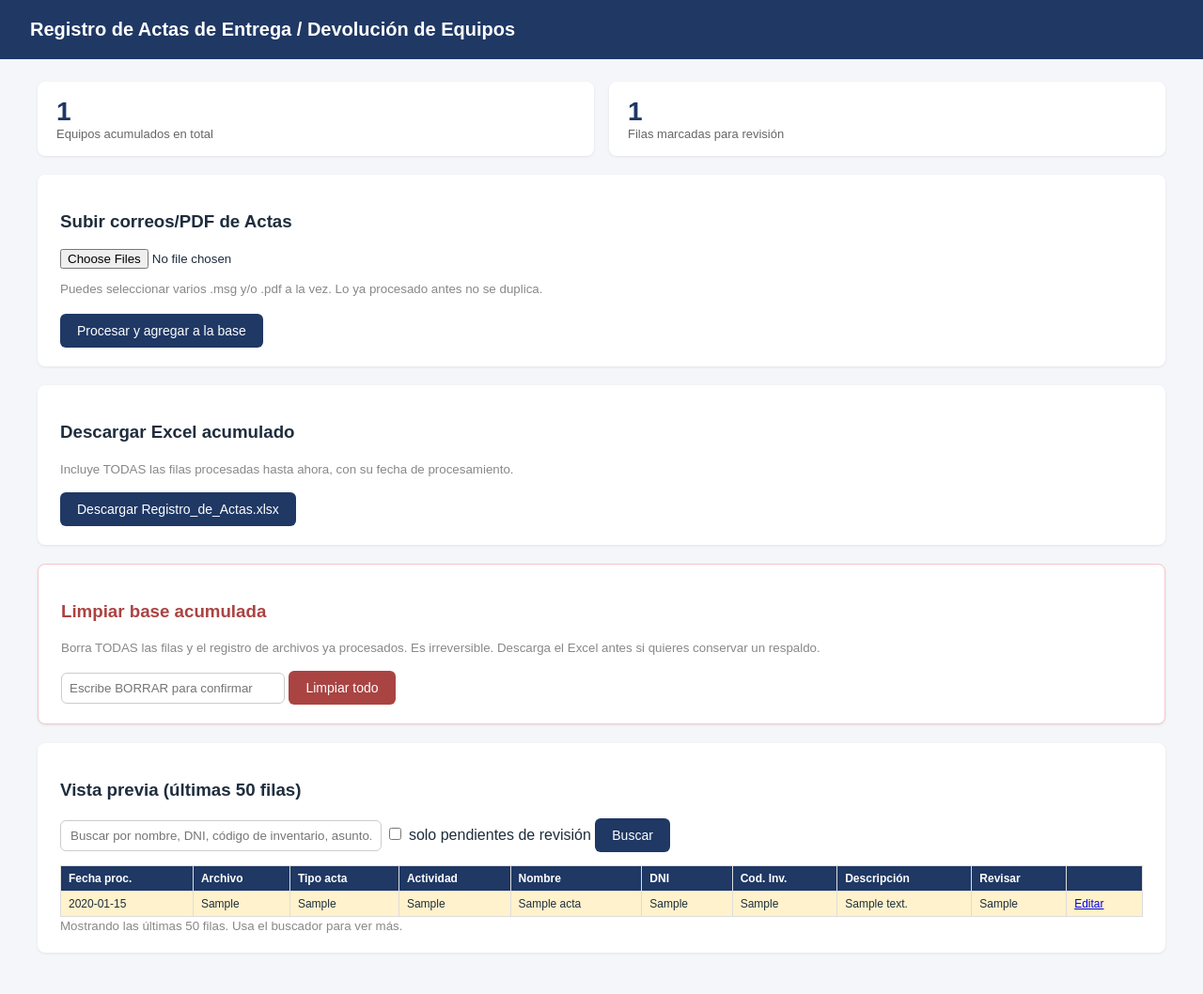
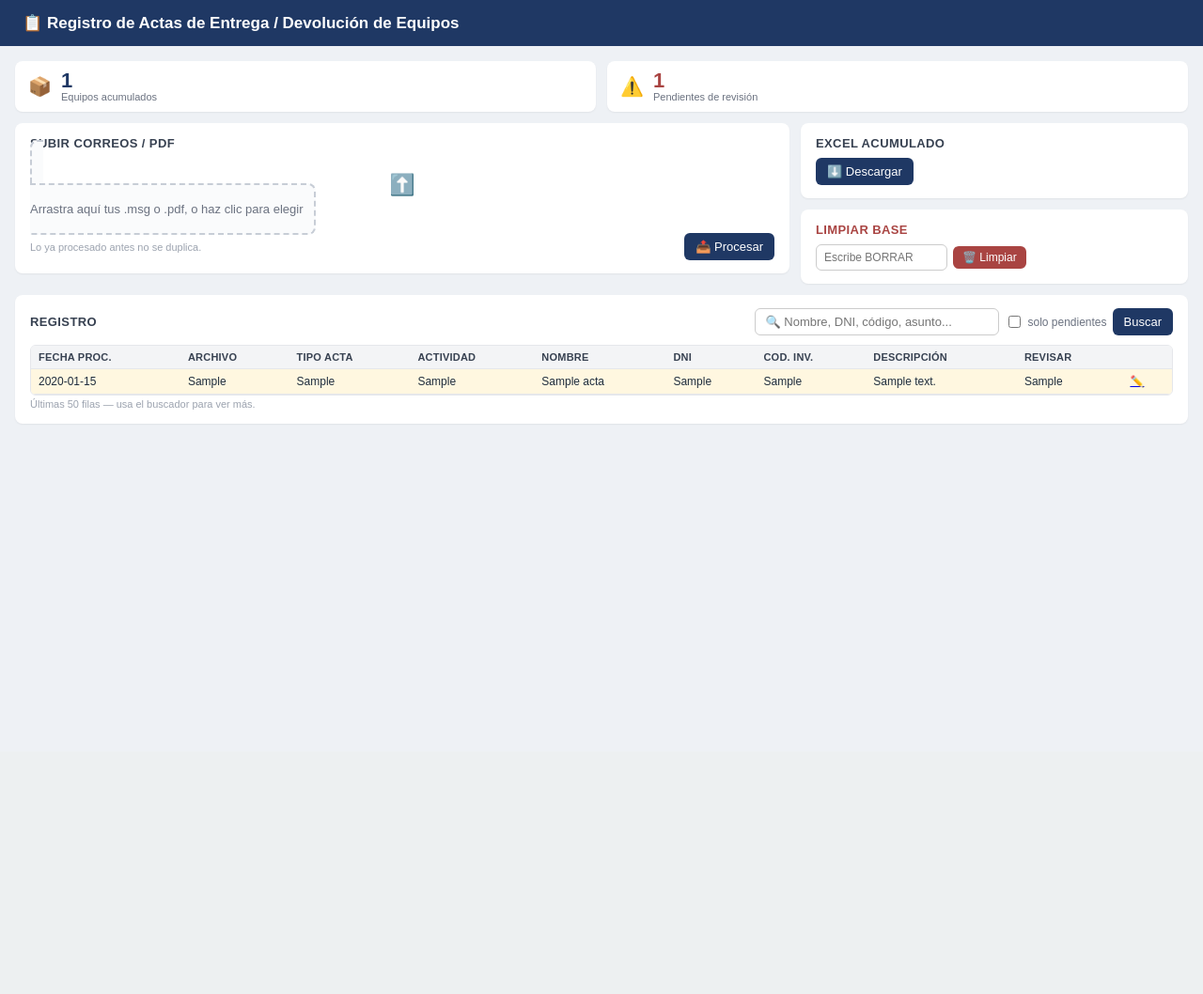
Before and after one commit to paperulogistica/Registro_Actas_OfficeTrack, a Flask app: page / in a window 1280 px wide. Shown: the whole page at 94% size. After the commit the page ends 451 px from the top, so only its background shows below. Run offline with Flask 3, Linux system fonts and the light colour scheme; tables that the repository leaves empty hold one stand-in row (values such as "Sample post").

Commit message:
Rediseña la interfaz: tarjetas compactas, botones con ícono y drag & drop
- Layout más compacto (tarjetas chicas en grilla, menos texto suelto)
- Botones de Limpiar/Descargar/Buscar/Editar como ícono + texto corto
- Zona de subida con arrastrar y soltar (además del selector de archivos
  de siempre), con lista de archivos elegidos antes de procesar
- Tabla con encabezado fijo, hover y mejor contraste para filas marcadas

Co-Authored-By: Claude Sonnet 5 <noreply@anthropic.com>
Claude-Session: https://claude.ai/code/session_01Hk3r5NPydvuDQmTiDoYNCc

```diff
--- a/templates/index.html
+++ b/templates/index.html
@@ -2,40 +2,87 @@
 <html lang="es">
 <head>
 <meta charset="utf-8">
+<meta name="viewport" content="width=device-width, initial-scale=1">
 <title>Registro de Actas de Entrega/Devolución</title>
 <style>
-  body { font-family: Arial, sans-serif; margin: 0; background: #f4f6f9; color: #1f2d3d; }
-  header { background: #1F3864; color: white; padding: 20px 32px; }
-  header h1 { margin: 0; font-size: 20px; }
-  main { padding: 24px 32px; max-width: 1200px; margin: 0 auto; }
-  .card { background: white; border-radius: 8px; padding: 20px 24px; margin-bottom: 20px; box-shadow: 0 1px 3px rgba(0,0,0,.08); }
-  .stats { display: flex; gap: 16px; margin-bottom: 20px; }
-  .stat { flex: 1; background: white; border-radius: 8px; padding: 16px 20px; box-shadow: 0 1px 3px rgba(0,0,0,.08); }
-  .stat .num { font-size: 28px; font-weight: bold; color: #1F3864; }
-  .stat .label { font-size: 13px; color: #666; }
-  input[type=file] { display:block; margin: 12px 0; }
-  button, .btn { background: #1F3864; color: white; border: none; padding: 10px 18px; border-radius: 6px; font-size: 14px; cursor: pointer; text-decoration: none; display: inline-block; }
-  button:hover, .btn:hover { background: #163055; }
+  :root { --blue:#1F3864; --blue-dark:#163055; --red:#a94442; --gray:#6b7280; }
+  * { box-sizing: border-box; }
+  body { font-family: Arial, sans-serif; margin: 0; background: #eef1f5; color: #1f2d3d; font-size: 14px; }
+  header { background: var(--blue); color: white; padding: 14px 24px; }
+  header h1 { margin: 0; font-size: 17px; font-weight: 600; }
+  main { padding: 16px; max-width: 1300px; margin: 0 auto; }
+
+  .row { display: flex; gap: 12px; flex-wrap: wrap; margin-bottom: 12px; }
+  .col { flex: 1; min-width: 260px; }
+
+  .card { background: white; border-radius: 8px; padding: 14px 16px; box-shadow: 0 1px 2px rgba(0,0,0,.06); }
+  .card h3 { margin: 0 0 8px; font-size: 13px; color: #374151; text-transform: uppercase; letter-spacing: .03em; }
+
+  /* tarjetas de estadística, compactas y en línea */
+  .stat-row { display:flex; gap:12px; margin-bottom:12px; }
+  .stat { flex:1; background:white; border-radius:8px; padding:10px 14px; box-shadow:0 1px 2px rgba(0,0,0,.06); display:flex; align-items:center; gap:10px; }
+  .stat .num { font-size: 22px; font-weight: 700; color: var(--blue); line-height:1; }
+  .stat .label { font-size: 11px; color: #6b7280; }
+  .stat.warn .num { color: var(--red); }
+
+  /* zona de arrastrar y soltar */
+  .dropzone {
+    border: 2px dashed #c7cdd6; border-radius: 8px; padding: 18px 12px;
+    text-align: center; color: #6b7280; cursor: pointer; transition: all .15s;
+    background: #fafbfc; font-size: 13px;
+  }
+  .dropzone.dragover { border-color: var(--blue); background: #eef2fb; color: var(--blue); }
+  .dropzone input[type=file] { display:none; }
+  .dropzone .icon { font-size: 22px; display:block; margin-bottom:4px; }
+  .filelist { font-size: 12px; color: #374151; margin-top: 8px; text-align:left; max-height: 70px; overflow-y:auto; }
+
+  /* botones compactos, ícono + texto corto */
+  button, .btn {
+    background: var(--blue); color: white; border: none; padding: 7px 12px; border-radius: 6px;
+    font-size: 13px; cursor: pointer; text-decoration: none; display: inline-flex; align-items:center; gap:6px;
+    white-space: nowrap;
+  }
+  button:hover, .btn:hover { background: var(--blue-dark); }
+  button:disabled { background:#aab3c0; cursor:not-allowed; }
+  .btn.danger { background: var(--red); }
+  .btn.danger:hover { background: #8a3936; }
+  .btn.gray { background: var(--gray); }
+  .btn.gray:hover { background: #4b5563; }
+  .btn.sm { padding: 5px 10px; font-size: 12px; }
+
+  .confirm-inline { display:flex; gap:6px; align-items:center; }
+  .confirm-inline input[type=text] { padding:6px 8px; border-radius:6px; border:1px solid #ccc; width:140px; font-size:12px; }
+
   table { width: 100%; border-collapse: collapse; font-size: 12px; }
-  th, td { border: 1px solid #ddd; padding: 6px 8px; text-align: left; }
-  th { background: #1F3864; color: white; position: sticky; top: 0; }
-  tr.flag { background: #fff2cc; }
-  .flash { padding: 10px 14px; border-radius: 6px; margin-bottom: 8px; font-size: 14px; }
+  th, td { border-bottom: 1px solid #e5e7eb; padding: 6px 8px; text-align: left; }
+  th { background: #f3f4f6; color: #374151; position: sticky; top: 0; font-weight:600; font-size:11px; text-transform:uppercase; letter-spacing:.02em; }
+  tr:hover td { background: #f9fafb; }
+  tr.flag td { background: #fff7e0; }
+  tr.flag:hover td { background: #fdf0c4; }
+  .scroll { overflow-x: auto; max-height: 560px; overflow-y: auto; border:1px solid #e5e7eb; border-radius:6px; }
+
+  .flash { padding: 8px 12px; border-radius: 6px; margin-bottom: 6px; font-size: 13px; }
   .flash.success { background: #d4edda; color: #155724; }
   .flash.error { background: #f8d7da; color: #721c24; }
   .flash.warning { background: #fff3cd; color: #856404; }
   .flash.info { background: #d1ecf1; color: #0c5460; }
-  .scroll { overflow-x: auto; max-height: 520px; overflow-y: auto; }
-  small.muted { color: #888; }
+  #flashes { max-height: 160px; overflow-y: auto; margin-bottom: 12px; }
+
+  .toolbar { display:flex; justify-content: space-between; align-items:center; flex-wrap: wrap; gap:8px; margin-bottom:10px; }
+  .search-form { display:flex; gap:6px; align-items:center; flex-wrap:wrap; }
+  .search-form input[type=text] { padding:6px 10px; border-radius:6px; border:1px solid #ccc; width:260px; font-size:13px; }
+  .search-form label { font-size:12px; color:#6b7280; display:flex; align-items:center; gap:4px; white-space:nowrap; }
+  small.muted { color: #9ca3af; font-size: 11px; }
+  .badge { background:#fff2cc; color:#856404; border-radius:10px; padding:1px 8px; font-size:11px; }
 </style>
 </head>
 <body>
-<header><h1>Registro de Actas de Entrega / Devolución de Equipos</h1></header>
+<header><h1>📋 Registro de Actas de Entrega / Devolución de Equipos</h1></header>
 <main>
 
   {% with messages = get_flashed_messages(with_categories=true) %}
     {% if messages %}
-      <div class="card">
+      <div id="flashes">
         {% for category, message in messages %}
           <div class="flash {{ category }}">{{ message }}</div>
         {% endfor %}
@@ -43,46 +90,56 @@
     {% endif %}
   {% endwith %}
 
-  <div class="stats">
-    <div class="stat"><div class="num">{{ total }}</div><div class="label">Equipos acumulados en total</div></div>
-    <div class="stat"><div class="num">{{ pendientes }}</div><div class="label">Filas marcadas para revisión</div></div>
+  <div class="stat-row">
+    <div class="stat"><span style="font-size:20px;">📦</span><div><div class="num">{{ total }}</div><div class="label">Equipos acumulados</div></div></div>
+    <div class="stat warn"><span style="font-size:20px;">⚠️</span><div><div class="num">{{ pendientes }}</div><div class="label">Pendientes de revisión</div></div></div>
+  </div>
+
+  <div class="row">
+    <div class="col" style="flex: 2;">
+      <div class="card">
+        <h3>Subir correos / PDF</h3>
+        <form id="upload-form" action="{{ url_for('subir') }}" method="post" enctype="multipart/form-data">
+          <label for="file-input" class="dropzone" id="dropzone">
+            <span class="icon">⬆️</span>
+            <span id="dropzone-text">Arrastra aquí tus .msg o .pdf, o haz clic para elegir</span>
+            <input id="file-input" type="file" name="archivos" multiple accept=".msg,.pdf" required>
+          </label>
+          <div class="filelist" id="filelist"></div>
+          <div style="margin-top:10px; display:flex; justify-content:space-between; align-items:center;">
+            <small class="muted">Lo ya procesado antes no se duplica.</small>
+            <button type="submit" id="submit-btn">📤 Procesar</button>
+          </div>
+        </form>
+      </div>
+    </div>
+
+    <div class="col">
+      <div class="card" style="margin-bottom:12px;">
+        <h3>Excel acumulado</h3>
+        <a class="btn" href="{{ url_for('descargar') }}" title="Descargar Registro_de_Actas.xlsx">⬇️ Descargar</a>
+      </div>
+      <div class="card">
+        <h3 style="color:var(--red);">Limpiar base</h3>
+        <form action="{{ url_for('limpiar') }}" method="post" class="confirm-inline"
+              onsubmit="return confirm('¿Seguro que quieres borrar TODO lo acumulado? Esta acción no se puede deshacer.');">
+          <input type="text" name="confirmacion" placeholder="Escribe BORRAR" required>
+          <button type="submit" class="btn danger sm" title="Borra todo lo acumulado">🗑️ Limpiar</button>
+        </form>
+      </div>
+    </div>
   </div>
 
   <div class="card">
-    <h3>Subir correos/PDF de Actas</h3>
-    <form action="{{ url_for('subir') }}" method="post" enctype="multipart/form-data">
-      <input type="file" name="archivos" multiple accept=".msg,.pdf" required>
-      <small class="muted">Puedes seleccionar varios .msg y/o .pdf a la vez. Lo ya procesado antes no se duplica.</small>
-      <br><br>
-      <button type="submit">Procesar y agregar a la base</button>
-    </form>
-  </div>
-
-  <div class="card">
-    <h3>Descargar Excel acumulado</h3>
-    <p><small class="muted">Incluye TODAS las filas procesadas hasta ahora, con su fecha de procesamiento.</small></p>
-    <a class="btn" href="{{ url_for('descargar') }}">Descargar Registro_de_Actas.xlsx</a>
-  </div>
-
-  <div class="card" style="border: 1px solid #f5c6cb;">
-    <h3 style="color:#a94442;">Limpiar base acumulada</h3>
-    <p><small class="muted">Borra TODAS las filas y el registro de archivos ya procesados. Es irreversible. Descarga el Excel antes si quieres conservar un respaldo.</small></p>
-    <form action="{{ url_for('limpiar') }}" method="post"
-          onsubmit="return confirm('¿Seguro que quieres borrar TODO lo acumulado? Esta acción no se puede deshacer.');">
-      <input type="text" name="confirmacion" placeholder='Escribe BORRAR para confirmar' required
-             style="padding:8px; border-radius:6px; border:1px solid #ccc; width:220px;">
-      <button type="submit" style="background:#a94442;">Limpiar todo</button>
-    </form>
-  </div>
-
-  <div class="card">
-    <h3>Vista previa (últimas 50 filas)</h3>
-    <form method="get" style="margin-bottom:14px;">
-      <input type="text" name="q" value="{{ q }}" placeholder="Buscar por nombre, DNI, código de inventario, asunto..." style="padding:8px 10px; border-radius:6px; border:1px solid #ccc; width:320px;">
-      <label style="font-weight:normal; display:inline;"><input type="checkbox" name="pendientes" value="1" {{ 'checked' if solo_pend }}> solo pendientes de revisión</label>
-      <button type="submit">Buscar</button>
-      {% if q or solo_pend %}<a class="btn" href="{{ url_for('index') }}" style="background:#888;">Limpiar filtro</a>{% endif %}
-    </form>
+    <div class="toolbar">
+      <h3 style="margin:0;">Registro {% if q or solo_pend %}<span class="badge">filtrado</span>{% endif %}</h3>
+      <form method="get" class="search-form">
+        <input type="text" name="q" value="{{ q }}" placeholder="🔍 Nombre, DNI, código, asunto...">
+        <label><input type="checkbox" name="pendientes" value="1" {{ 'checked' if solo_pend }}> solo pendientes</label>
+        <button type="submit" class="sm">Buscar</button>
+        {% if q or solo_pend %}<a class="btn gray sm" href="{{ url_for('index') }}">✕ Limpiar</a>{% endif %}
+      </form>
+    </div>
     <div class="scroll">
     <table>
       <tr>
@@ -100,14 +157,63 @@
         <td>{{ r['Cod. Inventario'] }}</td>
         <td>{{ r['Descripción del activo'] }}</td>
         <td>{{ r['Revisar'] }}</td>
-        <td><a href="{{ url_for('editar', row_id=r['id']) }}">Editar</a></td>
+        <td><a href="{{ url_for('editar', row_id=r['id']) }}" title="Editar">✏️</a></td>
       </tr>
       {% endfor %}
     </table>
     </div>
-    <small class="muted">{{ 'Mostrando resultados de la búsqueda.' if (q or solo_pend) else 'Mostrando las últimas 50 filas. Usa el buscador para ver más.' }}</small>
+    <small class="muted">{{ 'Resultados de la búsqueda.' if (q or solo_pend) else 'Últimas 50 filas — usa el buscador para ver más.' }}</small>
   </div>
 
 </main>
+<script>
+  const dropzone = document.getElementById('dropzone');
+  const fileInput = document.getElementById('file-input');
+  const filelist = document.getElementById('filelist');
+  const dzText = document.getElementById('dropzone-text');
+  const submitBtn = document.getElementById('submit-btn');
+
+  function renderFileList() {
+    const files = fileInput.files;
+    if (!files || files.length === 0) {
+      filelist.innerHTML = '';
+      dzText.textContent = 'Arrastra aquí tus .msg o .pdf, o haz clic para elegir';
+      return;
+    }
+    dzText.textContent = files.length + ' archivo(s) listo(s) para procesar';
+    let html = '';
+    for (const f of files) {
+      html += '<div>📄 ' + f.name + ' (' + (f.size/1024).toFixed(0) + ' KB)</div>';
+    }
+    filelist.innerHTML = html;
+  }
+
+  fileInput.addEventListener('change', renderFileList);
+
+  ['dragenter', 'dragover'].forEach(evt => {
+    dropzone.addEventListener(evt, (e) => {
+      e.preventDefault(); e.stopPropagation();
+      dropzone.classList.add('dragover');
+    });
+  });
+  ['dragleave', 'drop'].forEach(evt => {
+    dropzone.addEventListener(evt, (e) => {
+      e.preventDefault(); e.stopPropagation();
+      dropzone.classList.remove('dragover');
+    });
+  });
+  dropzone.addEventListener('drop', (e) => {
+    const dt = e.dataTransfer;
+    if (dt && dt.files && dt.files.length) {
+      fileInput.files = dt.files;
+      renderFileList();
+    }
+  });
+
+  document.getElementById('upload-form').addEventListener('submit', () => {
+    submitBtn.disabled = true;
+    submitBtn.textContent = '⏳ Procesando...';
+  });
+</script>
 </body>
 </html>
```
